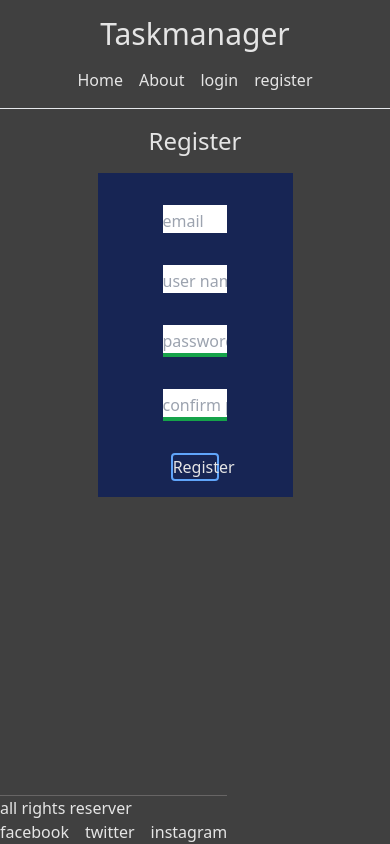
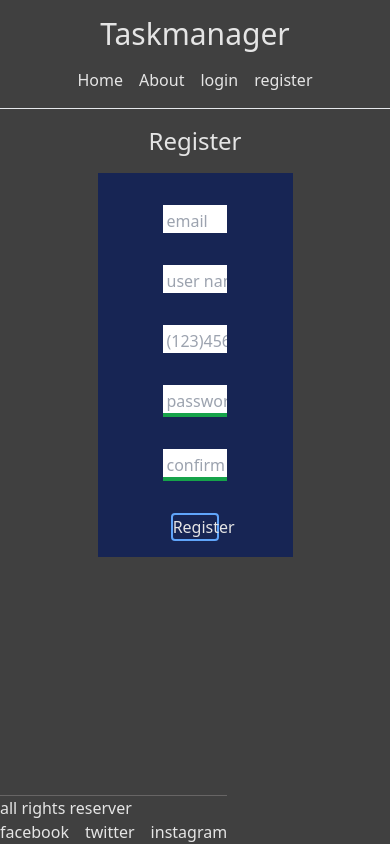
Before and after one commit to blbarr01/taskmanger-RestfulAPI, a Vue app in the folder client/: page /register in a window 390 px wide. Built offline with nearby package versions, Linux system fonts and the light colour scheme.

Commit message:
adds phone number field

```diff
--- a/client/src/pages/register.vue
+++ b/client/src/pages/register.vue
@@ -6,20 +6,23 @@
 <!-- email -->
         <label class="hidden" for="email">email</label>
         <input v-model:='email' type="email" id="email" name="email" placeholder="email"
-        class="text-black w-1/3 pt-1 mx-auto invalid:border-b-4 invalid:border-red-500">
+        class="text-black w-1/3 pt-1 pl-1 mx-auto invalid:border-b-4 invalid:border-red-500">
 
 <!-- name -->
         <label class="hidden" for="name">name</label>
         <input v-model:='name' type="text" id="name" name="username" placeholder="user name"
-        class="text-black w-1/3 pt-1 mx-auto">
-
+        class="text-black w-1/3 pt-1 pl-1 mx-auto">
+<!-- phone number -->
+        <label for="phone_number" class="hidden">Phone Number</label>
+        <input type="tel" name="phone_number" id="phone_number" placeholder="(123)456-7890" v-bind="tel_num"
+         class="text-black w-1/3 pt-1 pl-1 mx-auto">
 <!-- password -->
         <label for="password" class="hidden">password</label>
         <input type="password" name="password" id="password" placeholder="password"
         @keyup="verify_password(password, $event)" v-model="password"
         :class="[
             (!isValid.password || !isMatch) ? 'border-b-4 border-red-600' :'border-b-4 border-green-600',
-            'text-black w-1/3 mx-auto pt-1'
+            'text-black w-1/3 mx-auto pt-1 pl-1'
         ]">
 
 
@@ -30,8 +33,9 @@
         @keyup="verify_password(conf, $event)"
         :class="[
             (!isValid.conf || !isMatch) ? 'border-b-4 border-red-600' :'border-b-4 border-green-600',
-            'text-black w-1/3 mx-auto pt-1'
+            'text-black w-1/3 mx-auto pt-1 pl-1'
         ]">
+
 <!-- user feedback -->
         <div id="feedback" v-if="!isValid.conf"
         class="bg-red-600 mx-auto  w-1/3 p-2 rounded text-sm">
@@ -57,6 +61,7 @@
     const name = ref('')
     const password = ref('')
     const conf = ref('')
+    const tel_num = ref('')
     const isMatch = ref(true)
     const canSubmit = ref(true)
     const isValid = ref({
```
